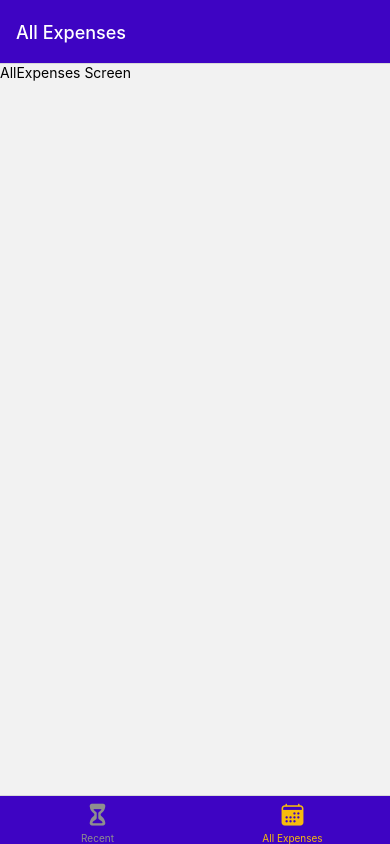
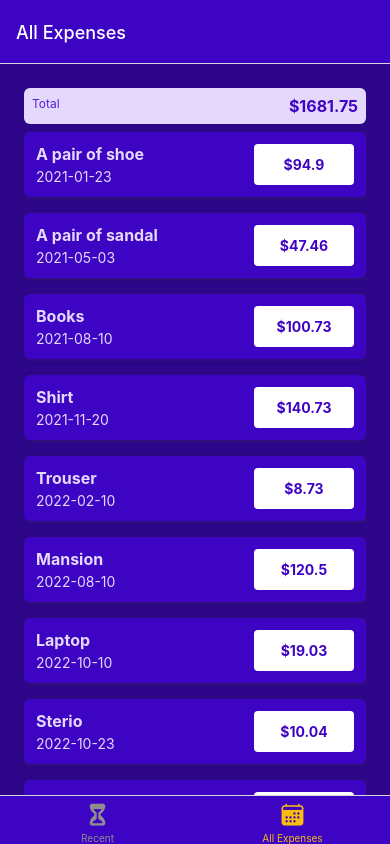
Before and after one commit to Dev-Harmattan/react-native-expense-tracker, a React Native app: screen /AllExpenses in a window 390 px wide. Built offline with nearby package versions, Linux system fonts and the light colour scheme.

Commit message:
Add expense componenet

```diff
--- a/App.js
+++ b/App.js
@@ -51,7 +51,7 @@ const Overview = () => {
 export default function App() {
   return (
     <>
-      <StatusBar style="auto" />
+      <StatusBar style="light" />
       <NavigationContainer>
         <Stack.Navigator>
           <Stack.Screen
--- /dev/null
+++ b/components/expenses/ExpenseItems.js
@@ -0,0 +1,57 @@
+import { Pressable, View, Text, StyleSheet } from 'react-native';
+import { GlobalStyles } from '../../utilities/Colors';
+import {getFormatedDate} from '../../utilities/date'
+export const ExpenseItem = ({ description, amount, date }) => {
+  return (
+    <Pressable>
+      <View style={styles.expenseItem}>
+        <View>
+          <Text style={[styles.textBase, styles.description]}>
+            {description}
+          </Text>
+          <Text style={styles.textBase}>{getFormatedDate(date)}</Text>
+        </View>
+        <View style={styles.amountContainer}>
+          <Text style={styles.amount}>${amount}</Text>
+        </View>
+      </View>
+    </Pressable>
+  );
+};
+
+const styles = StyleSheet.create({
+  expenseItem: {
+    flexDirection: 'row',
+    justifyContent: 'space-between',
+    padding: 12,
+    marginVertical: 8,
+    borderRadius: 6,
+    backgroundColor: GlobalStyles.colors.primary500,
+    elevation: 4,
+    shadowColor: GlobalStyles.colors.gray500,
+    shadowRadius: 4,
+    shadowOffset: { width: 1, height: 1 },
+    shadowOpacity: 0.4,
+  },
+  textBase: {
+    color: GlobalStyles.colors.primary50,
+  },
+  description: {
+    fontWeight: 'bold',
+    fontSize: 16,
+    marginBottom: 4,
+  },
+  amountContainer: {
+    paddingHorizontal: 12,
+    paddingVertical: 4,
+    justifyContent: 'center',
+    alignItems: 'center',
+    backgroundColor: 'white',
+    borderRadius: 4,
+    width: 100
+  },
+  amount: {
+    color: GlobalStyles.colors.primary500,
+    fontWeight: 'bold',
+  },
+});
--- /dev/null
+++ b/components/expenses/ExpensesList.js
@@ -0,0 +1,20 @@
+import { FlatList, Text } from 'react-native';
+import { ExpenseItem } from './ExpenseItems';
+
+const renderListItem = ({ item }) => (
+  <ExpenseItem
+    description={item.description}
+    amount={item.amount}
+    date={item.date}
+  />
+);
+
+export const ExpensesList = ({ expenses }) => {
+  return (
+    <FlatList
+      data={expenses}
+      renderItem={renderListItem}
+      keyExtractor={(item) => item.id}
+    />
+  );
+};
--- /dev/null
+++ b/components/expenses/ExpensesOutput.js
@@ -0,0 +1,92 @@
+import { View, StyleSheet } from 'react-native';
+import { GlobalStyles } from '../../utilities/Colors';
+import { ExpensesList } from './ExpensesList';
+import { ExpensesSummary } from './ExpensesSummary';
+
+const DUMMY_EXPENSES = [
+  {
+    id: 'e1',
+    description: 'A pair of shoe',
+    amount: 94.9,
+    date: new Date('2021-01-22'),
+  },
+  {
+    id: 'e2',
+    description: 'A pair of sandal',
+    amount: 47.46,
+    date: new Date('2021-05-02'),
+  },
+  {
+    id: 'e3',
+    description: 'Books',
+    amount: 100.73,
+    date: new Date('2021-08-09'),
+  },
+  {
+    id: 'e4',
+    description: 'Shirt',
+    amount: 140.73,
+    date: new Date('2021-11-19'),
+  },
+  {
+    id: 'e5',
+    description: 'Trouser',
+    amount: 8.73,
+    date: new Date('2022-02-09'),
+  },
+  {
+    id: 'e6',
+    description: 'Mansion',
+    amount: 120.50,
+    date: new Date('2022-08-09'),
+  },
+  {
+    id: 'e7',
+    description: 'Laptop',
+    amount: 19.03,
+    date: new Date('2022-10-09'),
+  },
+  {
+    id: 'e9',
+    description: 'Sterio',
+    amount: 10.04,
+    date: new Date('2022-10-22'),
+  },
+  {
+    id: 'e10',
+    description: 'Mansion',
+    amount: 120.00,
+    date: new Date('2022-08-09'),
+  },
+  {
+    id: 'e11',
+    description: 'Laptop',
+    amount: 19.40,
+    date: new Date('2022-10-09'),
+  },
+  {
+    id: 'e12',
+    description: 'Sterio',
+    amount: 1000.23,
+    date: new Date('2022-10-22'),
+  },
+];
+
+export const ExpensesOutput = ({ expenses, expensesPeriod }) => {
+  return (
+    <View style={styles.container}>
+      <ExpensesSummary periodName={expensesPeriod} expenses={DUMMY_EXPENSES} />
+      <ExpensesList expenses={DUMMY_EXPENSES} />
+    </View>
+  );
+};
+
+const styles = StyleSheet.create({
+  container: {
+    flex: 1,
+    paddingHorizontal: 24,
+    paddingTop: 24,
+    paddingBottom: 0,
+    backgroundColor: GlobalStyles.colors.primary700,
+  }
+})
--- /dev/null
+++ b/components/expenses/ExpensesSummary.js
@@ -0,0 +1,34 @@
+import { View, Text, StyleSheet } from 'react-native';
+import { GlobalStyles } from '../../utilities/Colors';
+
+export const ExpensesSummary = ({ expenses, periodName }) => {
+  const totalExpenses = expenses.reduce((acc, expense) => {
+    return acc + expense.amount;
+  }, 0);
+
+  return (
+    <View style={styles.container}>
+      <Text style={styles.period}>{periodName}</Text>
+      <Text style={styles.sum}>${totalExpenses.toFixed(2)}</Text>
+    </View>
+  );
+};
+
+const styles = StyleSheet.create({
+  container: {
+    padding: 8,
+    backgroundColor: GlobalStyles.colors.primary50,
+    borderRadius: 6,
+    flexDirection: 'row',
+    justifyContent: 'space-between',
+  },
+  period: {
+    fontSize: 12,
+    color: GlobalStyles.colors.primary400,
+  },
+  sum: {
+    fontSize: 16,
+    color: GlobalStyles.colors.primary500,
+    fontWeight: 'bold',
+  },
+});
--- a/screens/AllExpenses.js
+++ b/screens/AllExpenses.js
@@ -1,5 +1,6 @@
 import {Text} from 'react-native';
+import {ExpensesOutput} from '../components/expenses/ExpensesOutput';
 
 export const AllExpenses = () => {
-  return <Text>AllExpenses Screen</Text>
+  return <ExpensesOutput expensesPeriod="Total" />
 }
--- a/screens/RecentExpense.js
+++ b/screens/RecentExpense.js
@@ -1,5 +1,6 @@
 import { Text } from 'react-native';
+import {ExpensesOutput} from '../components/expenses/ExpensesOutput';
 
 export const RecentExpense = () => {
-  return <Text>RecentExpense Screen</Text>;
+  return <ExpensesOutput expensesPeriod="Last 7 days" />
 };
--- /dev/null
+++ b/utilities/date.js
@@ -0,0 +1,11 @@
+export const paddingStart = (num) => {
+  return num.toString().padStart(2, 0);
+}
+
+export const getFormatedDate = (date) => {
+  return [
+    date.getFullYear(),
+    paddingStart(date.getMonth() + 1),
+    paddingStart(date.getDate() + 1),
+  ].join('-');
+}
```
